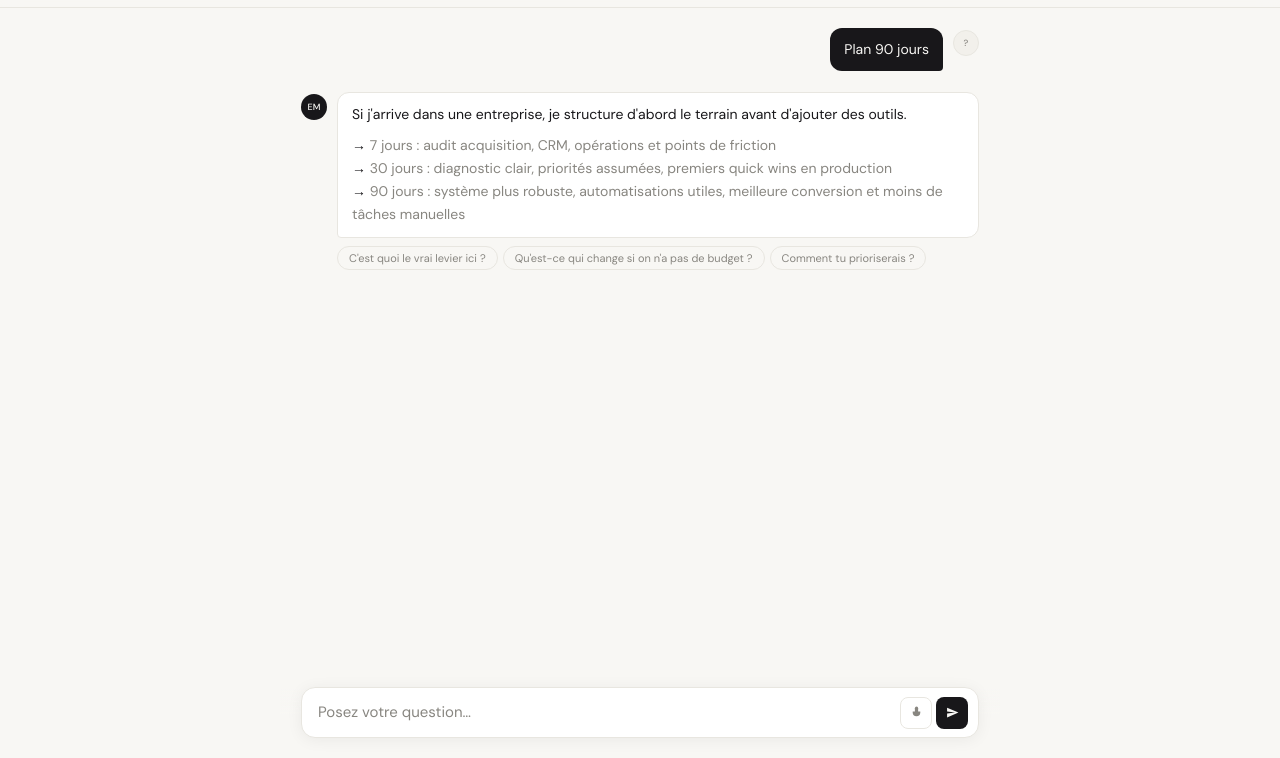
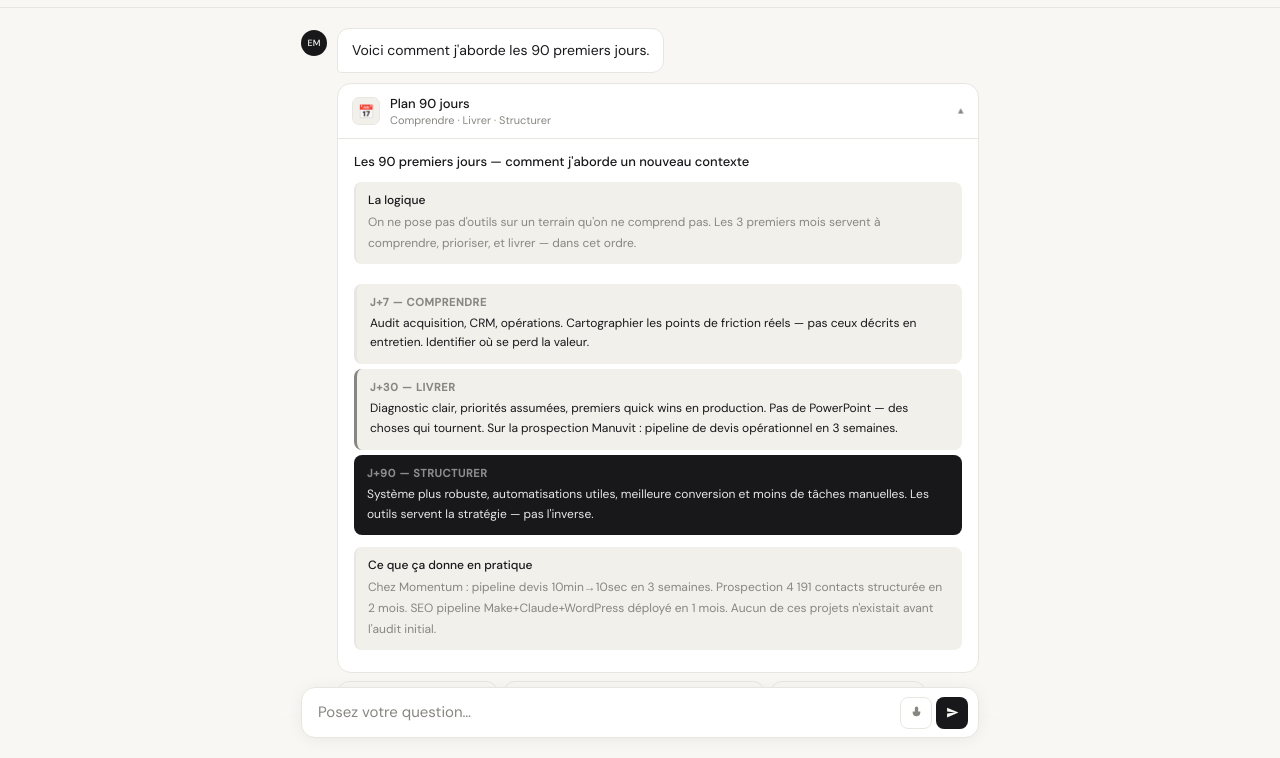
Before and after one commit to evangabrielmaillard-ai/portfolio, a plain HTML site: page index.html in a window 1280 px wide. Both pictures are taken after a click on the button "Plan 90 jours". Shown: the part 42-800 px from the top of the page. Drawn offline with Linux system fonts and the light colour scheme; a web font is replaced by a local one.

Commit message:
Add 90-day plan section and related functions

```diff
--- a/index.html
+++ b/index.html
@@ -755,6 +755,7 @@ const PANELS = {
   imagegen:    { icon:'🖼️', label:{fr:'Générateur d\'images IA',en:'AI Image Generator'}, sub:{fr:'176 refs · 21h économisées',en:'176 refs · 21h saved'}, build:buildImageGen },
   python:      { icon:'🐍', label:{fr:'Scripts Python métier',en:'Python Business Tools'}, sub:{fr:'19 outils · GUI native',en:'19 tools · native GUI'}, build:buildPython },
   make:        { icon:'⚙️', label:{fr:'Automatisations Make',en:'Make Automations'}, sub:{fr:'5 scénarios · 600+ exec.',en:'5 scenarios · 600+ exec.'}, build:buildMake },
+  plan90:      { icon:'📅', label:{fr:'Plan 90 jours',en:'90-day plan'}, sub:{fr:'Comprendre · Livrer · Structurer',en:'Understand · Ship · Structure'}, build:buildPlan90 },
 };
 
 /* ── VISITED NAV ── */
@@ -874,11 +875,29 @@ function openImpactShortcut() {
 
 function openPlan90Shortcut() {
   activateChat();
-  addUserMsg(lang==='fr' ? 'Plan 90 jours' : '90-day plan');
-  const reply = lang==='fr'
-    ? "Si j'arrive dans une entreprise, je structure d'abord le terrain avant d'ajouter des outils.\n\n→ 7 jours : audit acquisition, CRM, opérations et points de friction\n→ 30 jours : diagnostic clair, priorités assumées, premiers quick wins en production\n→ 90 jours : système plus robuste, automatisations utiles, meilleure conversion et moins de tâches manuelles"
-    : "If I join a company, I structure the ground first before adding tools.\n\n→ 7 days: audit acquisition, CRM, operations and friction points\n→ 30 days: clear diagnosis, explicit priorities, first production quick wins\n→ 90 days: more robust systems, useful automation, better conversion and fewer manual tasks";
-  addBotMsg(reply);
+  addBotMsg(lang==='fr' ? 'Voici comment j\'aborde les 90 premiers jours.' : 'Here\'s how I approach the first 90 days.', 'plan90');
+}
+
+function buildPlan90() {
+  return `<div style="display:flex;flex-direction:column;gap:8px;">
+    <div style="font-size:13px;font-weight:500;color:var(--text);margin-bottom:4px;">${lang==='fr'?'Les 90 premiers jours — comment j\'aborde un nouveau contexte':'First 90 days — how I approach a new context'}</div>
+    ${block(lang==='fr'?'La logique':'The logic', lang==='fr'?'On ne pose pas d\'outils sur un terrain qu\'on ne comprend pas. Les 3 premiers mois servent à comprendre, prioriser, et livrer — dans cet ordre.':'You don\'t deploy tools on ground you don\'t understand. The first 3 months are for understanding, prioritizing, and shipping — in that order.')}
+    <div style="display:flex;flex-direction:column;gap:5px;margin:4px 0;">
+      <div style="padding:11px 13px;background:var(--subtle);border-radius:8px;border-left:3px solid var(--border);">
+        <div style="font-size:11px;font-weight:600;color:var(--muted);text-transform:uppercase;letter-spacing:0.06em;margin-bottom:5px;">J+7 — Comprendre</div>
+        <div style="font-size:12px;color:var(--text);line-height:1.65;">${lang==='fr'?'Audit acquisition, CRM, opérations. Cartographier les points de friction réels — pas ceux décrits en entretien. Identifier où se perd la valeur.':'Audit acquisition, CRM, operations. Map real friction points — not the ones described in interviews. Identify where value is lost.'}</div>
+      </div>
+      <div style="padding:11px 13px;background:var(--subtle);border-radius:8px;border-left:3px solid var(--muted);">
+        <div style="font-size:11px;font-weight:600;color:var(--muted);text-transform:uppercase;letter-spacing:0.06em;margin-bottom:5px;">J+30 — Livrer</div>
+        <div style="font-size:12px;color:var(--text);line-height:1.65;">${lang==='fr'?'Diagnostic clair, priorités assumées, premiers quick wins en production. Pas de PowerPoint — des choses qui tournent. Sur la prospection Manuvit : pipeline de devis opérationnel en 3 semaines.':'Clear diagnosis, explicit priorities, first production quick wins. No PowerPoints — things that run. On Manuvit prospecting: quote pipeline live in 3 weeks.'}</div>
+      </div>
+      <div style="padding:11px 13px;background:var(--text);border-radius:8px;">
+        <div style="font-size:11px;font-weight:600;color:rgba(255,255,255,0.5);text-transform:uppercase;letter-spacing:0.06em;margin-bottom:5px;">J+90 — Structurer</div>
+        <div style="font-size:12px;color:rgba(255,255,255,0.9);line-height:1.65;">${lang==='fr'?'Système plus robuste, automatisations utiles, meilleure conversion et moins de tâches manuelles. Les outils servent la stratégie — pas l\'inverse.':'More robust systems, useful automation, better conversion and fewer manual tasks. Tools serve strategy — not the other way around.'}</div>
+      </div>
+    </div>
+    ${block(lang==='fr'?'Ce que ça donne en pratique':'What this looks like in practice', lang==='fr'?'Chez Momentum : pipeline devis 10min→10sec en 3 semaines. Prospection 4 191 contacts structurée en 2 mois. SEO pipeline Make+Claude+WordPress déployé en 1 mois. Aucun de ces projets n\'existait avant l\'audit initial.':'At Momentum: quote pipeline 10min→10sec in 3 weeks. 4,191-contact prospecting structured in 2 months. Make+Claude+WordPress SEO pipeline deployed in 1 month. None of these existed before the initial audit.')}
+  </div>`;
 }
 
 /* ── SEND ── */
```
